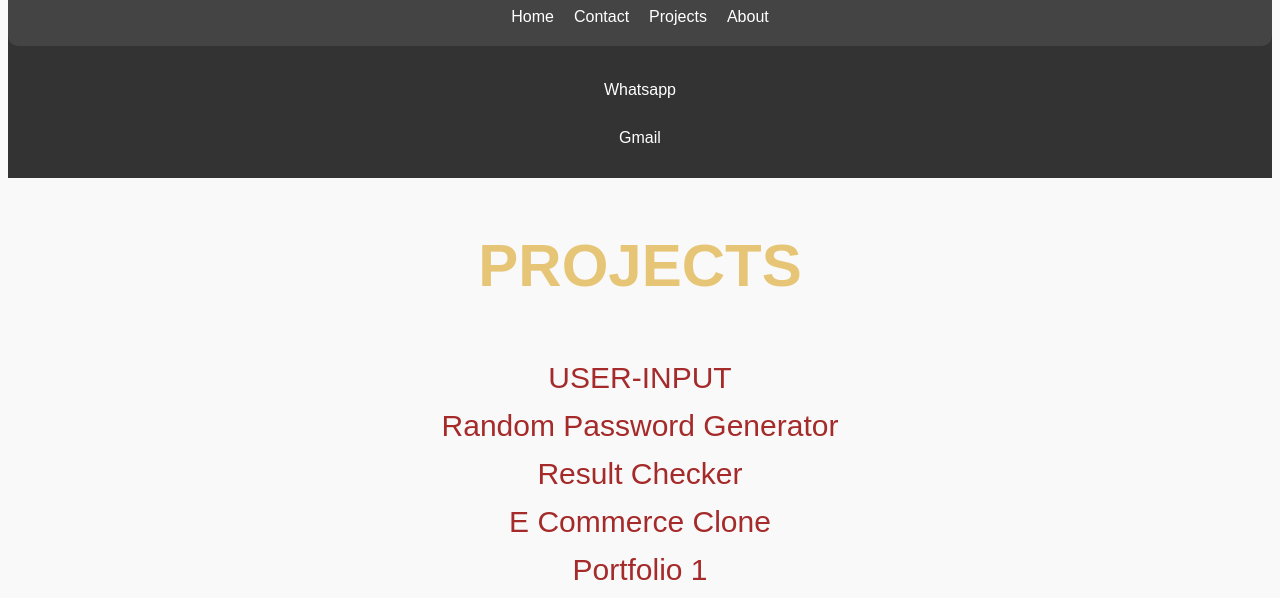
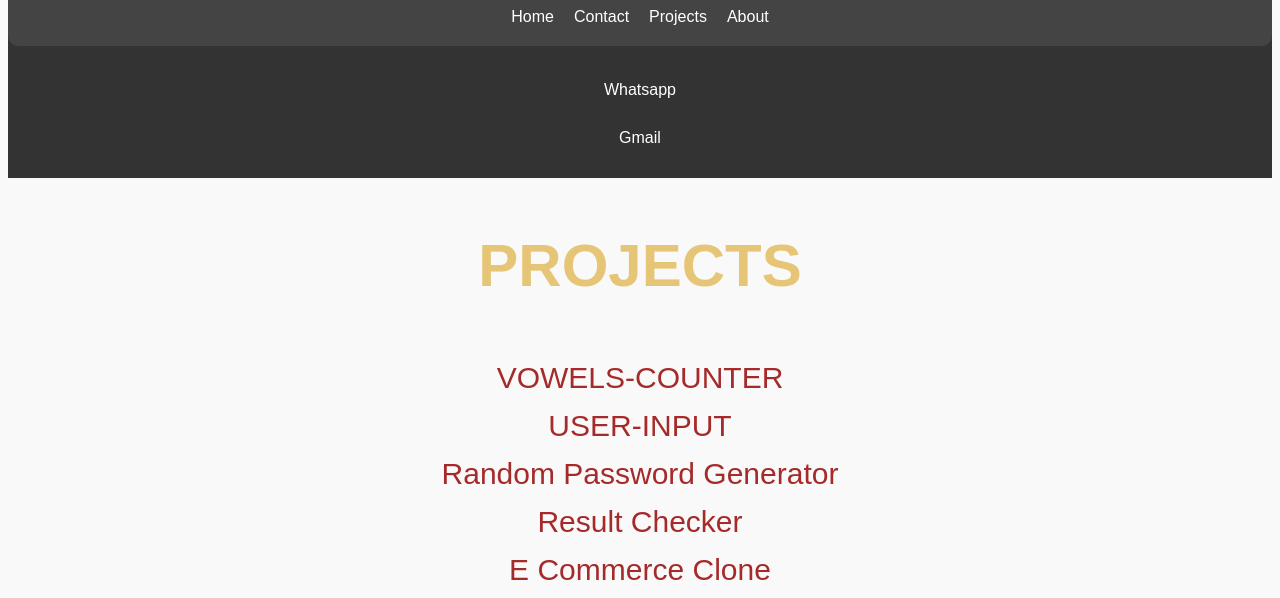
Before and after one commit to ahmedxali84/PortFolio-3, a plain HTML site: page Projects/index.html in a window 1280 px wide. Shown: the part 196-794 px from the top of the page. Drawn offline with Linux system fonts and the light colour scheme.

Commit message:
Update index.html

```diff
--- a/Projects/index.html
+++ b/Projects/index.html
@@ -29,6 +29,8 @@
     </header>
     <div class="work">
         <h1>PROJECTS</h1>
+        <a href="https://ahmedxali84.github.io/Vowels-counter//">VOWELS-COUNTER</a>
+              <br>
         <a href="https://user-input-nine.vercel.app/">USER-INPUT</a>
               <br>
          <a href="https://password-generator-mocha-mu.vercel.app/">Random Password Generator</a>
```
